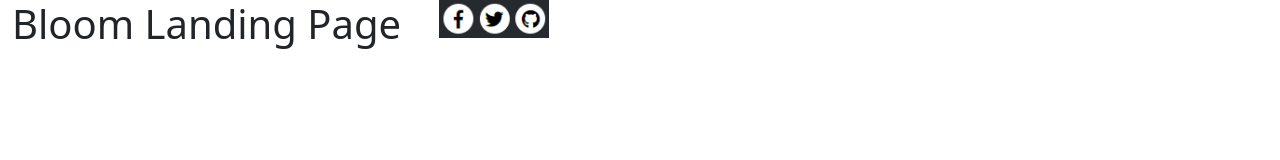
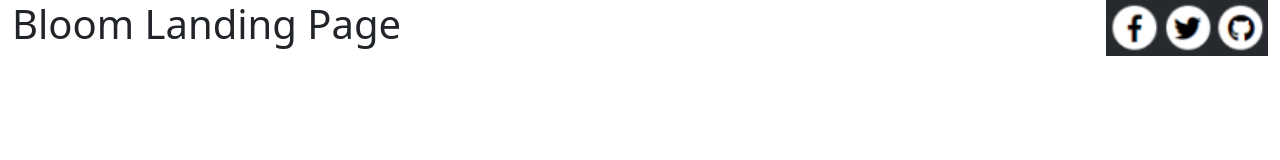
Before and after one commit to patiskiba/bloom-project, a plain HTML site: page index.html in a window 1280 px wide. Drawn offline with Linux system fonts and the light colour scheme.

Commit message:
Social media icons in header

```diff
--- a/index.html
+++ b/index.html
@@ -11,11 +11,11 @@
 </head>
 <body>
     <header role="banner" class="container-fluid">
-        <div class="row">
+        <div class="row flex-row justify-content-between">
             <div class="col-4">
                 <h1>Bloom Landing Page</h1>
             </div>
-            <div class="col-2">
+            <div class="col-2 d-flex flex-row justify-content-end">
                 <img src="./images/socialmedia.png" alt="Social media icons">
             </div>
         </div>
```
